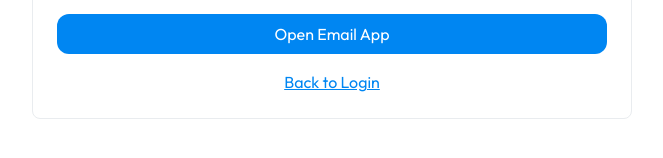
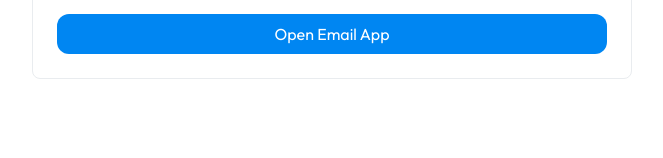
Before and after one commit to Bethellab/ingenium-frontend, a React (Vite) app: page /signup/1 in a window 1280 px wide. Both pictures are taken after typing "Sample", "Sample", "name@example.com", "Sample123" into the empty fields and a click on the button "Continue". Shown: the part 420-578 px from the top of the page, without its empty margins (308-971 px from the left). Built offline with nearby package versions, Linux system fonts and the light colour scheme.

Commit message:
navigate the onboarding page together

```diff
--- a/src/components/SignIn/ChooseYourPlan/index.tsx
+++ b/src/components/SignIn/ChooseYourPlan/index.tsx
@@ -51,7 +51,7 @@ const ChooseYourPlan = () => {
 
                         </div>
 
-                        <button className="w-full mt-8 py-2 bg-primary text-white border border-gray-300 rounded-lg font-medium text-center">
+                        <button  className="w-full mt-8 py-2 bg-primary text-white border border-gray-300 rounded-lg font-medium text-center">
                         Try for free for 30 days
                         </button>
                     </div>
--- a/src/components/SignIn/SignUpForm/index.tsx
+++ b/src/components/SignIn/SignUpForm/index.tsx
@@ -1,6 +1,7 @@
 import { image } from '@/assets/image/image';
 import React, { Dispatch, SetStateAction, useState } from 'react';
 import { HiEye, HiEyeOff } from 'react-icons/hi';
+import { useNavigate } from 'react-router-dom';
 
 type SignupFormProps = {
     setFormType: Dispatch<SetStateAction<'signup' | 'login' | 'forgotPassword' >>;
@@ -10,6 +11,7 @@ type SignupFormProps = {
 const SignupForm: React.FC<SignupFormProps> = ({ setFormType, userType }) => {
     const [formSubmitted, setFormSubmitted] = useState(false);
 
+    const navigate = useNavigate()
     const [isPasswordVisible, setIsPasswordVisible] = useState(false);
     const [password, setPassword] = useState('');
     const [passwordStrength, setPasswordStrength] = useState<string>('');
@@ -163,16 +165,16 @@ const SignupForm: React.FC<SignupFormProps> = ({ setFormType, userType }) => {
                         <div className="flex flex-col justify-center items-center w-full gap-4">
                             <button
                                 className="bg-primary text-white py-2 px-4 rounded-xl w-full"
-                                onClick={() => console.log('Opening email app...')} // You can implement deep link functionality here
+                                onClick={() => navigate('/chooseyourplan')} // You can implement deep link functionality here
                             >
                                 Open Email App
                             </button>
-                            <button
+                            {/* <button
                                 className="text-primary underline cursor-pointer"
                                 onClick={() => setFormType('login')} // Redirect to login if needed
                             >
                                 Back to Login
-                            </button>
+                            </button> */}
                         </div>
                     </div>
                 )}
```
